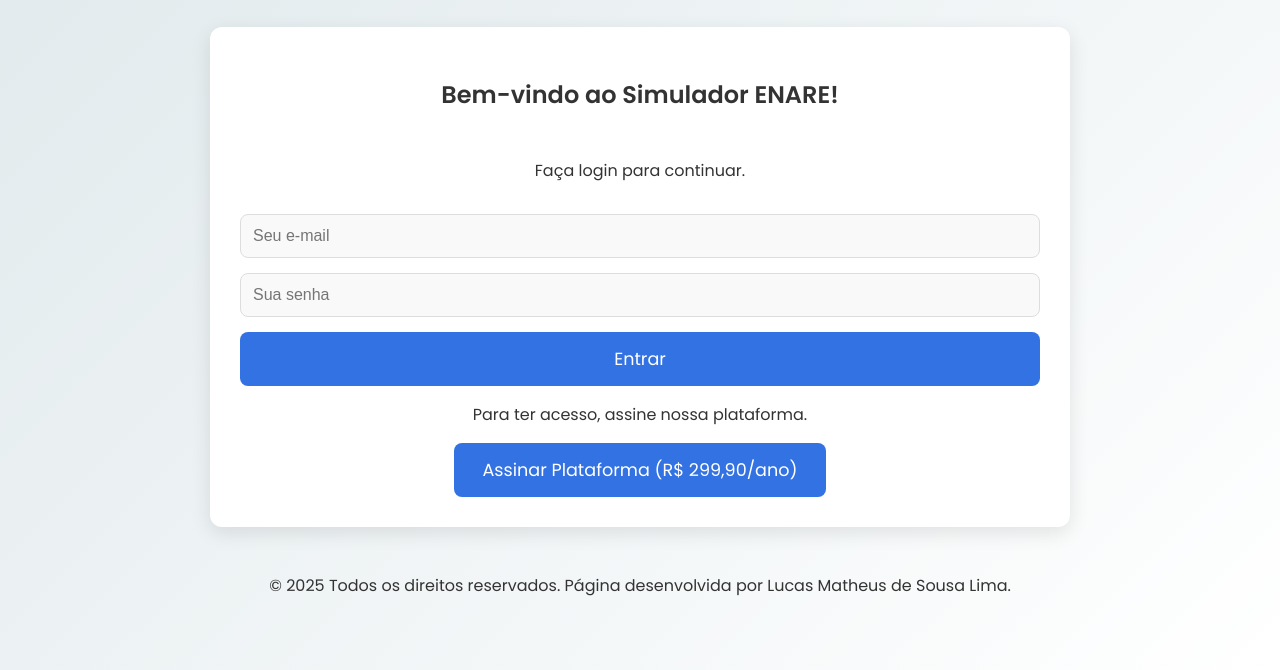
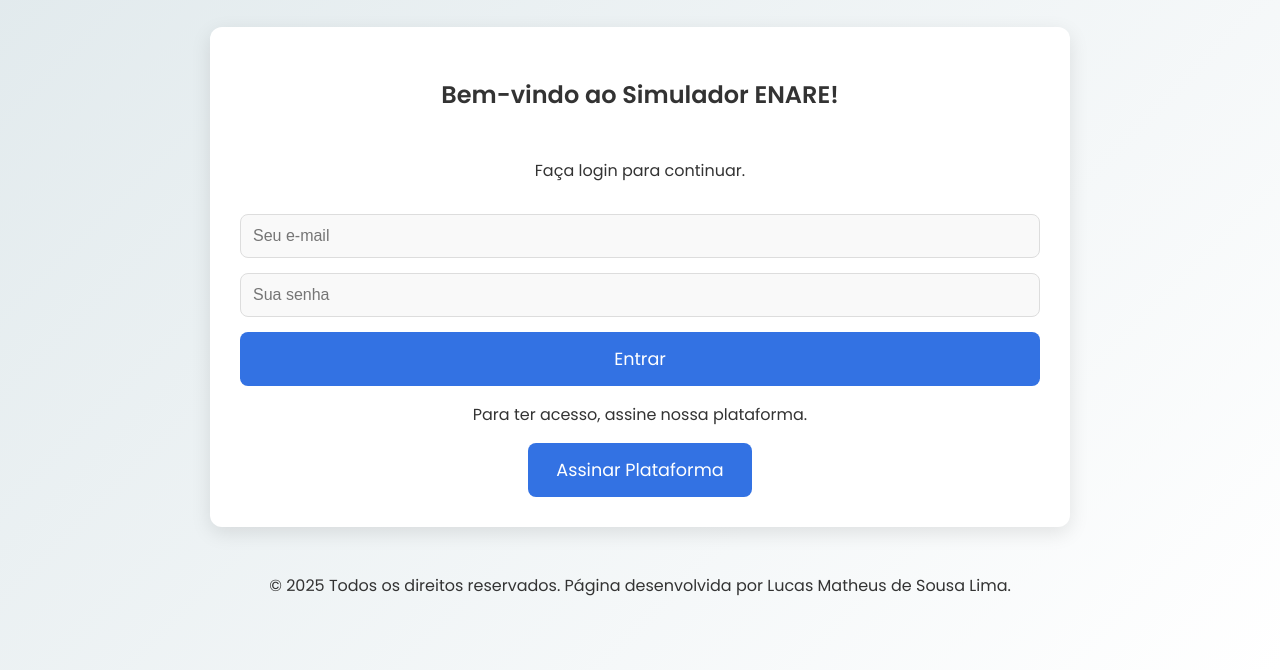
Before and after one commit to lucaslima23/EnareSimu, a plain HTML site: page index.html in a window 1280 px wide. Shown: the part 130-800 px from the top of the page. Drawn offline with nearby package versions, Linux system fonts and the light colour scheme.

Commit message:
Update index.html

```diff
--- a/index.html
+++ b/index.html
@@ -27,7 +27,7 @@
 
                 <div id="payment-options">
                     <p>Para ter acesso, assine nossa plataforma.</p>
-                    <button id="payment-button" class="form-button">Assinar Plataforma (R$ 299,90/ano)</button>
+                    <button id="payment-button" class="form-button">Assinar Plataforma</button>
                 </div>
             </div>
 
```
